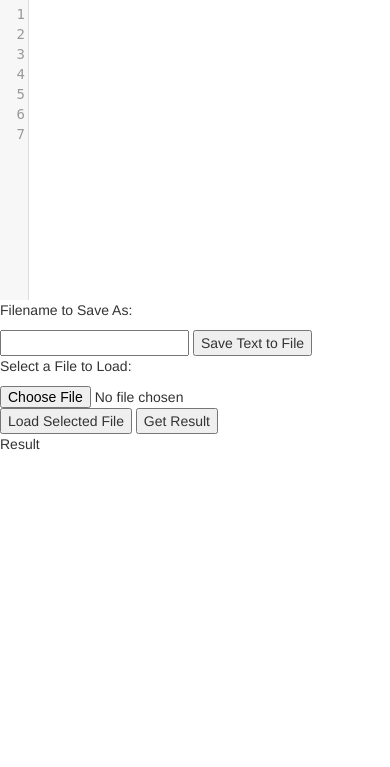
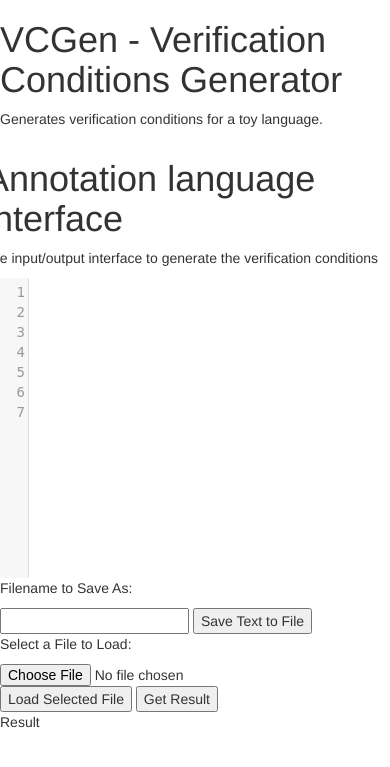
Before and after one commit to anaoaktree/vcgen, a Django app: page / in a window 390 px wide; the page is wider, and only the part inside the window is pictured. Shown: the top 767 px of that part. Run offline with Django 3.2, Linux system fonts and the light colour scheme; some libraries are stand-ins or nearby versions.

Commit message:
interface title added

```diff
--- a/textinterface/templates/textinterface/index.html
+++ b/textinterface/templates/textinterface/index.html
@@ -32,11 +32,19 @@
 
 </head>
 
+<body>
 
+<header>
+  <h1> VCGen - Verification Conditions Generator </h1>
+  <p> Generates verification conditions for a toy language.
+</header>
 
-<body>
-<div class="row">
-	<div class="col-sm-6">
+<section class="row">
+  <header class="offscreen">
+  <h1> Annotation language interface </h1>
+  <p>File input/output interface to generate the verification conditions</p>
+  </header>
+	<article class="col-sm-6">
 	<textarea id="inputTextToSave"></textarea>
 		<p>Filename to Save As:</p>
 		<input id="inputFileNameToSaveAs"></input>
@@ -46,11 +54,11 @@
 		<button id="loadFileBtn">Load Selected File</button>
     <button id="getResult">Get Result</button>
 
-	</div>
-	<div class="col-sm-6" id="result-div">
+	</article>
+	<article class="col-sm-6" id="result-div">
 		Result
-	</div>
-</div>
+	</article>
+</section>
 <script>
 var minLines = 6;
 var startingValue = '';
```
